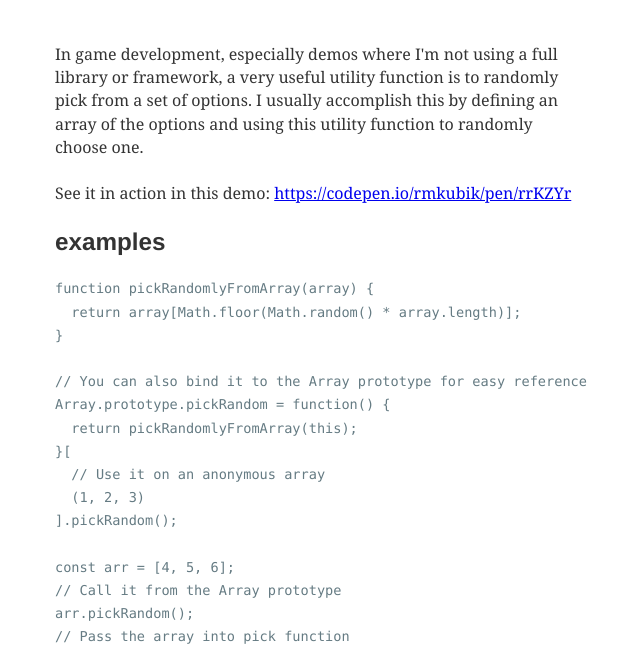
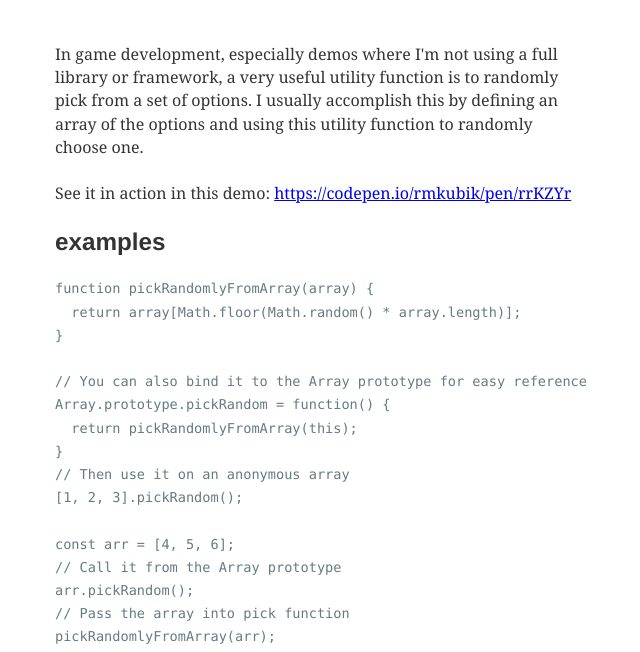
Before and after one commit to rmkubik/rmk-gatsby, a Gatsby site: page /pick-randomly-from-array/ in a window 1280 px wide. Shown: the part 143-795 px from the top of the page, without its empty margins (324-964 px from the left). Built offline with nearby package versions, Linux system fonts and the light colour scheme; Gatsby itself is replaced by a stand-in of ours; some packages are replaced by stand-ins of ours; code samples lack their colours; what typography-theme-sutro would draw is missing.

Commit message:
Fix typos in code sample for pick randomly from array

```diff
--- a/src/posts/published/pick-randomly-from-array.md
+++ b/src/posts/published/pick-randomly-from-array.md
@@ -19,10 +19,9 @@ function pickRandomlyFromArray(array) {
 // You can also bind it to the Array prototype for easy reference
 Array.prototype.pickRandom = function() {
   return pickRandomlyFromArray(this);
-}[
-  // Use it on an anonymous array
-  (1, 2, 3)
-].pickRandom();
+}
+// Then use it on an anonymous array
+[1, 2, 3].pickRandom();
 
 const arr = [4, 5, 6];
 // Call it from the Array prototype
```
